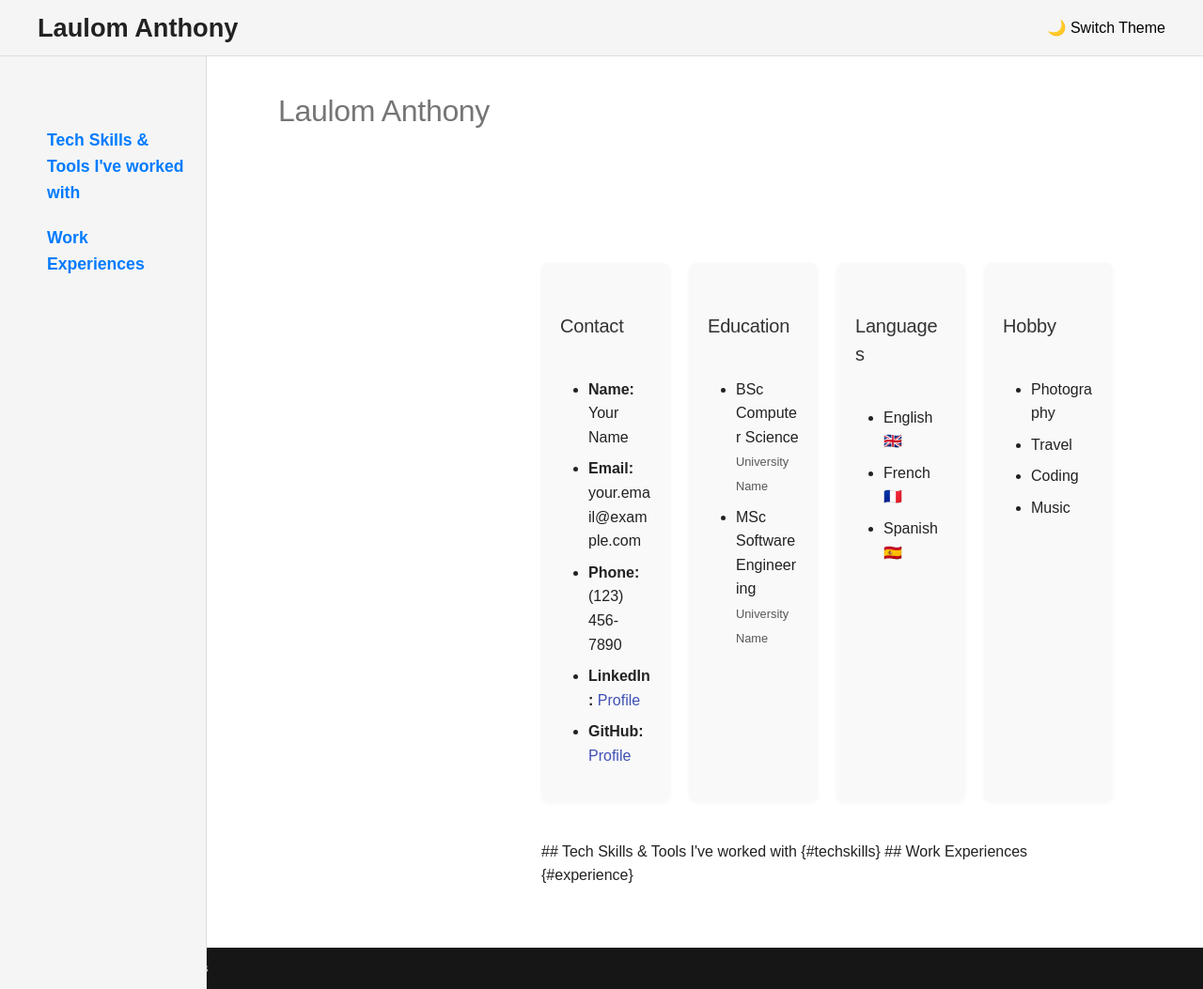
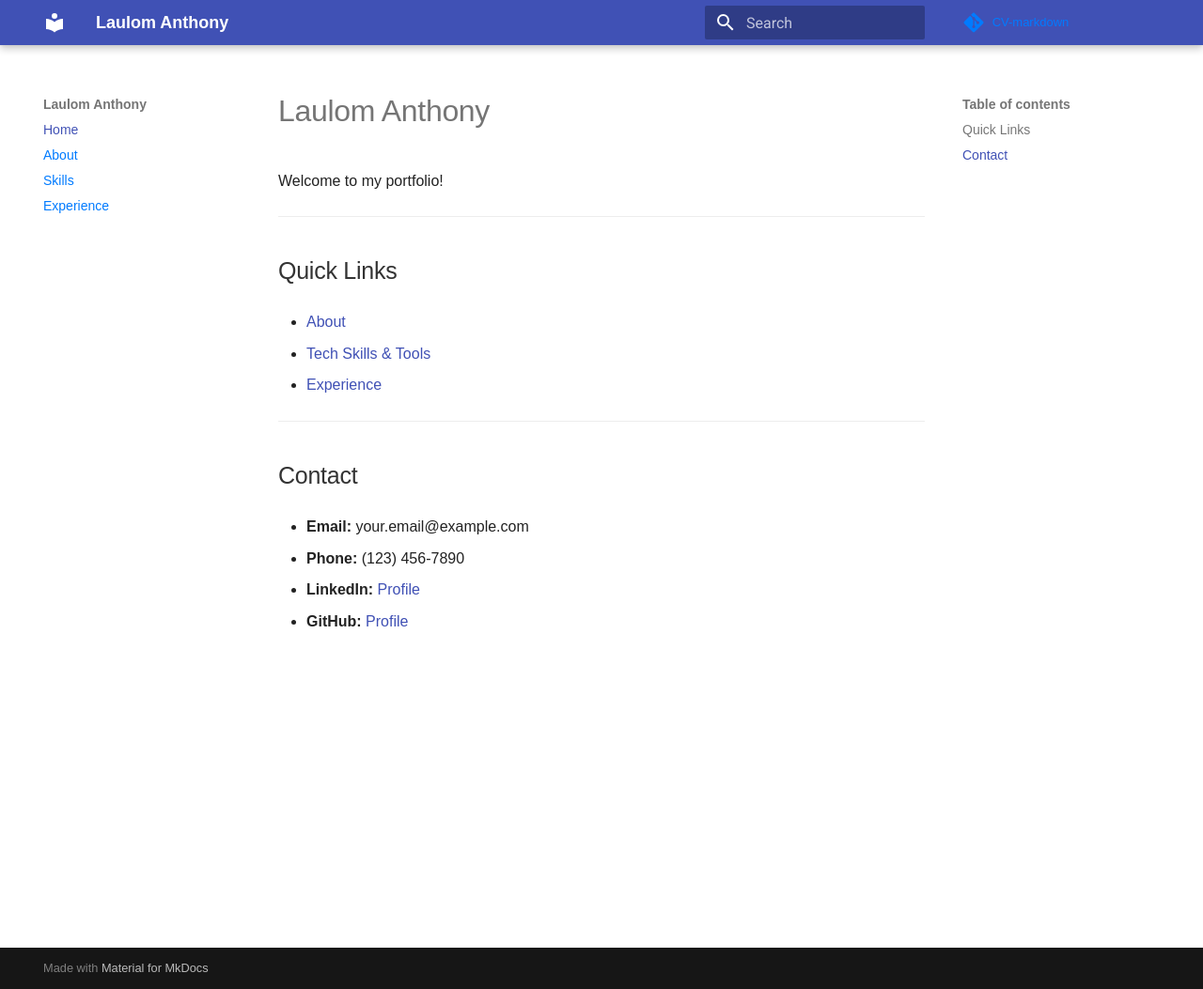
Before and after one commit to Lolhomme/laulom.github.io, an MkDocs documentation site: the page built from docs/index.md, in a window 1280 px wide and 1053 px high. Shown: the whole window at 94% size. Built offline with MkDocs 1.6.1 and Material for MkDocs 9.7.7, drawn with Linux system fonts in a browser that asks for light colours; comment, search, counter and statistics services are not loaded.

Commit message:
Replaces landing page with simplified content
Updates the index page to use a simpler markdown structure.
The previous HTML and JavaScript implementation is removed in favor of a basic markdown-based layout with links to other sections.

The goal is to reduce complexity and improve maintainability of the landing page.

```diff
--- a/docs/index.md
+++ b/docs/index.md
@@ -1,86 +1,20 @@
 # Laulom Anthony
 
-<link rel="stylesheet" href="assets/styles.css">
+Welcome to my portfolio!
 
-<div class="headerbar">
-  <span class="site-title">Laulom Anthony</span>
-  <button id="theme-toggle" aria-label="Switch Theme">🌙 Switch Theme</button>
-</div>
+---
 
-<div class="sidebar">
-  <nav>
-    <ul>
-      <li><a href="#techskills">Tech Skills & Tools I've worked with</a></li>
-      <li><a href="#experience">Work Experiences</a></li>
-    </ul>
-  </nav>
-</div>
+## Quick Links
 
-<div class="main-content">
-  <div class="info-row">
-    <div class="info-col">
-      <h3>Contact</h3>
-      <ul>
-        <li><strong>Name:</strong> Your Name</li>
-        <li><strong>Email:</strong> your.email@example.com</li>
-        <li><strong>Phone:</strong> (123) 456-7890</li>
-        <li><strong>LinkedIn:</strong> <a href="https://www.linkedin.com/in/yourprofile">Profile</a></li>
-        <li><strong>GitHub:</strong> <a href="https://github.com/yourusername">Profile</a></li>
-      </ul>
-    </div>
-    <div class="info-col">
-      <h3>Education</h3>
-      <ul>
-        <li>BSc Computer Science<br><small>University Name</small></li>
-        <li>MSc Software Engineering<br><small>University Name</small></li>
-      </ul>
-    </div>
-    <div class="info-col">
-      <h3>Languages</h3>
-      <ul>
-        <li>English 🇬🇧</li>
-        <li>French 🇫🇷</li>
-        <li>Spanish 🇪🇸</li>
-      </ul>
-    </div>
-    <div class="info-col">
-      <h3>Hobby</h3>
-      <ul>
-        <li>Photography</li>
-        <li>Travel</li>
-        <li>Coding</li>
-        <li>Music</li>
-      </ul>
-    </div>
-  </div>
+- [About](about.md)
+- [Tech Skills & Tools](skills.md)
+- [Experience](experience.md)
 
-  ## Tech Skills & Tools I've worked with {#techskills}
+---
 
-  ## Work Experiences {#experience}
-</div>
+## Contact
 
-<script>
-const toggle = document.getElementById('theme-toggle');
-const body = document.body;
-
-// Set initial icon based on saved theme
-function setThemeIcon() {
-  if (body.classList.contains('dark-mode')) {
-    toggle.textContent = '🌞 Switch Theme';
-  } else {
-    toggle.textContent = '🌙 Switch Theme';
-  }
-}
-
-// Load saved theme
-if (localStorage.getItem('theme') === 'dark') {
-  body.classList.add('dark-mode');
-}
-setThemeIcon();
-
-toggle.onclick = () => {
-  body.classList.toggle('dark-mode');
-  localStorage.setItem('theme', body.classList.contains('dark-mode') ? 'dark' : 'light');
-  setThemeIcon();
-};
-</script>
+- **Email:** your.email@example.com
+- **Phone:** (123) 456-7890
+- **LinkedIn:** [Profile](https://www.linkedin.com/in/yourprofile)
+- **GitHub:** [Profile](https://github.com/yourusername)
```
